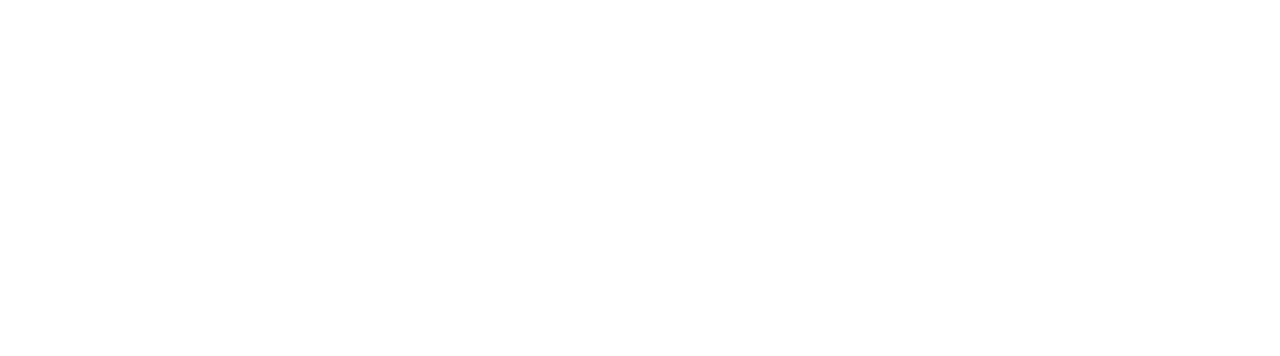
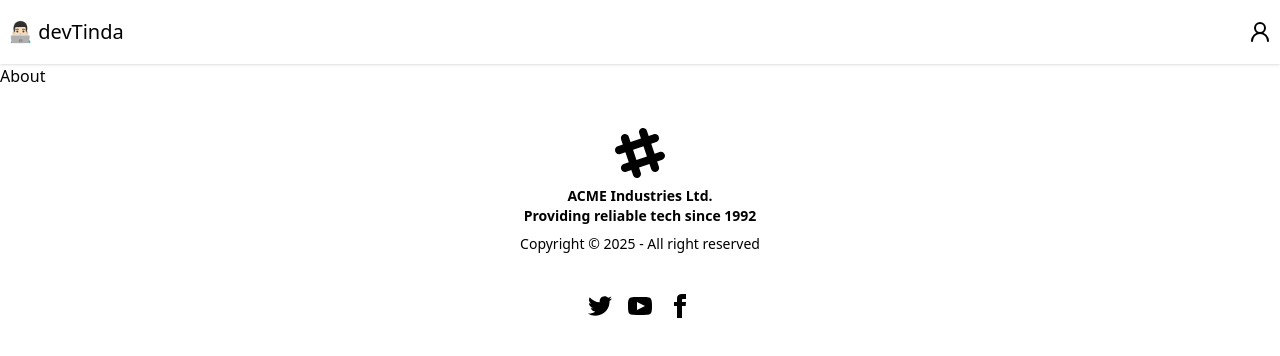
Before and after one commit to SherazArif172/devtinda, a React (Vite) app in the folder devTindaFrontend/: page /about in a window 1280 px wide. Before the commit this address had no page. Shown: the top 356 px of the page. Built offline with nearby package versions, Linux system fonts and the light colour scheme; sample sign-in values are in the browser's storage.

Commit message:
made the loggedin user persistant

```diff
--- a/devTindaFrontend/src/App.jsx
+++ b/devTindaFrontend/src/App.jsx
@@ -2,25 +2,19 @@ import { BrowserRouter, Route, Routes } from "react-router-dom";
 import Navbar from "./_components/Navbar";
 import Body from "./_components/Body";
 import Login from "./_components/Login";
-import PrivateRoute from "./_components/PrivateRoute";
 import { Navigate } from "react-router-dom";
+import About from "./_components/About";
 
 function App() {
   return (
     <>
       <BrowserRouter>
         <Routes>
-          <Route path="/" element={<Navigate to="/login" />} />
           <Route path="/login" element={<Login />} />
-          <Route path="/signup" element={<p>jnsdkjfnksnbdfkfnb</p>} />
-          <Route
-            path="/"
-            element={
-              <PrivateRoute>
-                <Body />
-              </PrivateRoute>
-            }
-          ></Route>
+          {/* <Route path="/signup" element={<p>jnsdkjfnksnbdfkfnb</p>} /> */}
+          <Route path="/" element={<Body />}>
+            <Route path="about" element={<About />} />
+          </Route>
         </Routes>
       </BrowserRouter>
     </>
--- /dev/null
+++ b/devTindaFrontend/src/_components/About.jsx
@@ -0,0 +1,7 @@
+import React from "react";
+
+const About = () => {
+  return <div>About</div>;
+};
+
+export default About;
--- a/devTindaFrontend/src/_components/Body.jsx
+++ b/devTindaFrontend/src/_components/Body.jsx
@@ -3,12 +3,15 @@ import Navbar from "./Navbar";
 import { Navigate, Outlet } from "react-router-dom";
 import Footer from "./Footer";
 import Login from "./Login";
+import { useSelector } from "react-redux";
 
 const Body = () => {
+  const isAuthenticated = useSelector((state) => state.auth.isAuthenticated);
+
   return (
     <div>
       <Navbar />
-      <Outlet />
+      {isAuthenticated ? <Outlet /> : <Navigate to="/login" />}
       <Footer />
     </div>
   );
--- a/devTindaFrontend/src/_components/Login.jsx
+++ b/devTindaFrontend/src/_components/Login.jsx
@@ -4,13 +4,15 @@ import loginSchema from "../validation/login";
 import { zodResolver } from "@hookform/resolvers/zod";
 import { useLoginMutation } from "../redux/auth/authApiSlice";
 import { useDispatch } from "react-redux";
-// import { useNavigate } from "react-router-dom";
+import { useNavigate } from "react-router-dom";
 import { setCredentials } from "../redux/auth/authslice";
 
 const Login = () => {
+  const navigate = useNavigate();
   const {
     register,
     handleSubmit,
+    reset,
     formState: { errors },
   } = useForm({
     resolver: zodResolver(loginSchema),
@@ -27,11 +29,11 @@ const Login = () => {
       console.log("this is response", response.user);
       if (response?.user) {
         dispatch(setCredentials(response.user));
+        reset();
+        navigate("/", { replace: true });
       } else {
         console.error("Unexpected response format:", response);
       }
-
-      // dispatch(setCredentials(response));
     } catch (error) {
       console.log(error);
     }
--- a/devTindaFrontend/src/_components/Navbar.jsx
+++ b/devTindaFrontend/src/_components/Navbar.jsx
@@ -5,7 +5,7 @@ const Navbar = () => {
   return (
     <div className="navbar bg-base-300 shadow-sm">
       <div className="flex-1">
-        <a className=" text-xl">👨🏻‍💻 daisyUI</a>
+        <a className=" text-xl">👨🏻‍💻 devTinda</a>
       </div>
       <div className="flex-none">
         <UserRound />
--- a/devTindaFrontend/src/redux/auth/authApiSlice.js
+++ b/devTindaFrontend/src/redux/auth/authApiSlice.js
@@ -23,7 +23,13 @@ export const authApi = createApi({
       },
       invalidatesTags: [],
     }),
+    getUser: builder.query({
+      query: () => ({
+        url: "/me",
+        method: "GET",
+      }),
+    }),
   }),
 });
 
-export const { useLoginMutation } = authApi;
+export const { useLoginMutation, useGetUserQuery } = authApi;
--- a/devTindaFrontend/src/redux/auth/authslice.js
+++ b/devTindaFrontend/src/redux/auth/authslice.js
@@ -1,9 +1,10 @@
 import { createSlice } from "@reduxjs/toolkit";
 
+const isAuthenticated = localStorage.getItem("isAuthenticated") || false;
 const initialState = {
   user: null,
   //   token: token || null,
-  isAuthenticated: false,
+  isAuthenticated,
   isLoading: false,
   error: false,
 };
@@ -15,8 +16,7 @@ const authSlice = createSlice({
     setCredentials: (state, action) => {
       state.user = action.payload;
       state.isAuthenticated = true;
-      console.log("payload", action.payload);
-
+      localStorage.setItem("isAuthenticated", true);
       //   state.token = action.payload.token;
     },
   },
```
